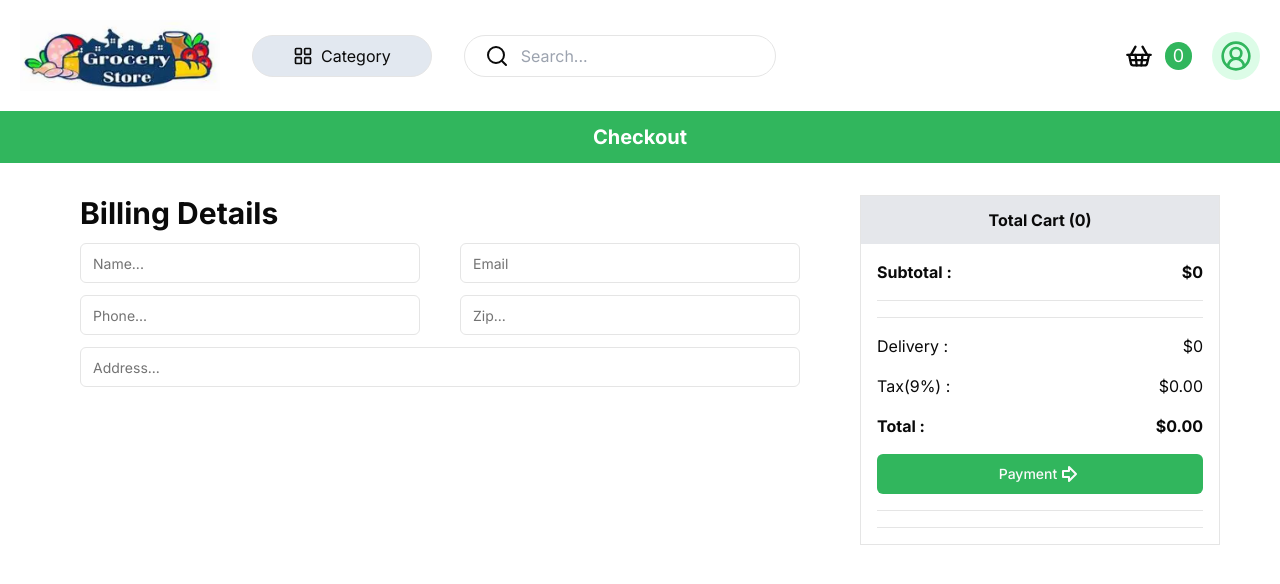
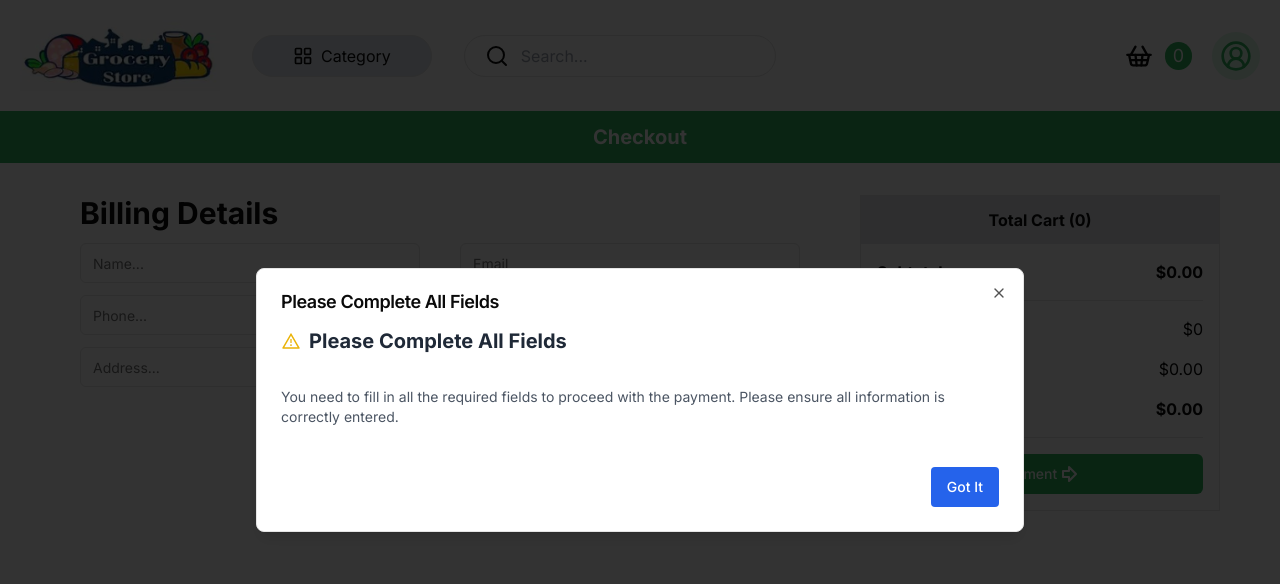
Before and after one commit to CodewithMK180105/Online-Grocery-Store-using-Next-JS, a Next.js app: page /checkout in a window 1280 px wide. Both pictures are taken after a click on the button "Payment". Shown: the top 584 px of the page. Built offline with nearby package versions, Linux system fonts and the light colour scheme.

Commit message:
Dialog box added without proper functionalities

```diff
--- a/app/(routes)/checkout/page.tsx
+++ b/app/(routes)/checkout/page.tsx
@@ -1,12 +1,19 @@
-"use client"
+"use client";
 import { Button } from "@/components/ui/button";
 import { Input } from "@/components/ui/input";
 import { ArrowBigRight } from "lucide-react";
-import { useContext } from "react";
+import { useContext, useState } from "react";
 import { CartContext } from "@/app/context/cartContextProvider";
+import {
+  Dialog,
+  DialogContent,
+  DialogHeader,
+  DialogTitle,
+  DialogTrigger,
+} from "@/components/ui/dialog";
+import Dialogue_box from "@/app/_components/paymentdialogueComponent";
 
-export default function Checkout(){
-
+export default function Checkout() {
   const cartContext = useContext(CartContext);
 
   if (!cartContext) {
@@ -15,37 +22,34 @@ export default function Checkout(){
 
   const { getTotalCartItems, getTotalCartAmount } = cartContext;
 
-    const getSubtotalCartAmount=getTotalCartAmount();
-    const noOfItemsAdded=getTotalCartItems();
+  const getSubtotalCartAmount = getTotalCartAmount();
+  const noOfItemsAdded = getTotalCartItems();
 
-    const taxAmount=(): number=>{
-        return (9/100)*getSubtotalCartAmount;
-    }
-
-    const totalAmount=(): number=>{
-        let tax=taxAmount();
-        let cartTotal=getSubtotalCartAmount;
-        let delivery=(noOfItemsAdded>0)?30:0;
-        return tax+cartTotal+delivery;
-    }
-
-    const formatCurrency = (amount: number): string => {
-        return amount.toFixed(2);
+  const taxAmount = (): number => (9 / 100) * getSubtotalCartAmount;
+  const totalAmount = (): number => {
+    const tax = taxAmount();
+    const cartTotal = getSubtotalCartAmount;
+    const delivery = noOfItemsAdded > 0 ? 30 : 0;
+    return tax + cartTotal + delivery;
   };
 
-    return(
+  const formatCurrency = (amount: number): string => amount.toFixed(2);
+
+  const [isDialogOpen, setIsDialogOpen] = useState(false);
+
+  return (
     <>
       <h2 className="p-3 bg-primary text-xl font-bold text-center text-white">Checkout</h2>
       <div className="p-5 px-5 md:px-10 grid grid-cols-1 md:grid-cols-3 py-8">
         <div className="mx-10 md:col-span-2 mb-8">
           <h2 className="font-bold text-xl sm:text-3xl">Billing Details</h2>
           <div className="grid grid-cols-1 sm:grid-cols-2 gap-3 sm:gap-10 mt-3">
-                        <Input placeholder="Name..."/>
-                        <Input placeholder="Email"/>
+            <Input placeholder="Name..." />
+            <Input placeholder="Email" />
           </div>
           <div className="grid grid-cols-1 sm:grid-cols-2 gap-3 sm:gap-10 mt-3">
-                        <Input placeholder="Phone..."/>
-                        <Input placeholder="Zip..."/>
+            <Input placeholder="Phone..." />
+            <Input placeholder="Zip..." />
           </div>
           <div className="mt-3">
             <Input placeholder="Address..." />
@@ -54,16 +58,37 @@ export default function Checkout(){
         <div className="mx-5 border">
           <h2 className="p-3 bg-gray-200 font-bold text-center">Total Cart ({noOfItemsAdded})</h2>
           <div className="p-4 flex flex-col gap-4">
-                        <h2 className="font-bold flex justify-between">Subtotal : <span>${getSubtotalCartAmount}</span></h2>
-                        <hr /><hr />
-                        <h2 className="flex justify-between">Delivery : <span>${(noOfItemsAdded>0)?30:0}</span></h2>
-                        <h2 className="flex justify-between">Tax(9%) : <span>${formatCurrency(taxAmount())}</span></h2>
-                        <h2 className="font-bold flex justify-between">Total : <span>${formatCurrency(totalAmount())}</span></h2>
-                        <Button>Payment <ArrowBigRight /></Button>
-                        <hr /><hr />
+            <h2 className="font-bold flex justify-between">
+              Subtotal : <span>${formatCurrency(getSubtotalCartAmount)}</span>
+            </h2>
+            <hr />
+            <h2 className="flex justify-between">
+              Delivery : <span>${noOfItemsAdded > 0 ? 30 : 0}</span>
+            </h2>
+            <h2 className="flex justify-between">
+              Tax (9%) : <span>${formatCurrency(taxAmount())}</span>
+            </h2>
+            <h2 className="font-bold flex justify-between">
+              Total : <span>${formatCurrency(totalAmount())}</span>
+            </h2>
+            <hr />
+
+            <Dialog open={isDialogOpen} onOpenChange={setIsDialogOpen}>
+              <DialogTrigger asChild>
+                <Button className="w-full" onClick={() => setIsDialogOpen(true)}>
+                  Payment <ArrowBigRight />
+                </Button>
+              </DialogTrigger>
+              <DialogContent>
+                <DialogHeader>
+                  <DialogTitle>Please Complete All Fields</DialogTitle>
+                </DialogHeader>
+                <Dialogue_box closeDialog={() => setIsDialogOpen(false)} />
+              </DialogContent>
+            </Dialog>
           </div>
         </div>
       </div>
     </>
-    )
+  );
 }
--- a/app/_components/cartItemList.tsx
+++ b/app/_components/cartItemList.tsx
@@ -3,6 +3,7 @@ import productItems from "../_utils/productItems";
 import Image from "next/image";
 import { useContext } from "react";
 import { CartContext } from "../context/cartContextProvider";
+
 
 export default function CartItemList({ cartItems }: { cartItems: Record<number, number> }) {
 
--- /dev/null
+++ b/app/_components/paymentdialogueComponent.tsx
@@ -0,0 +1,30 @@
+
+import { Button } from "@/components/ui/button";
+import { AiOutlineClose, AiOutlineWarning } from "react-icons/ai";
+
+interface DialogueProps {
+  closeDialog: () => void;
+}
+
+export default function Dialogue_box({ closeDialog }: DialogueProps) {
+  return (
+    <>
+      <div className="mb-4 w-full max-w-sm">
+        <div className="flex items-center space-x-2">
+          <AiOutlineWarning className="text-yellow-500 text-xl" />
+          <h2 className="text-xl font-bold text-gray-800">Please Complete All Fields</h2>
+        </div>
+      </div>
+
+      <p className="text-sm text-gray-600 mb-6">
+        You need to fill in all the required fields to proceed with the payment. Please ensure all information is correctly entered.
+      </p>
+
+      <div className="flex justify-end">
+        <Button onClick={closeDialog} className="px-4 py-2 bg-blue-600 text-white rounded hover:bg-blue-700 focus:outline-none">
+          Got It
+        </Button>
+      </div>
+    </>
+  );
+}
--- a/app/context/cartContextProvider.tsx
+++ b/app/context/cartContextProvider.tsx
@@ -26,13 +26,13 @@ const getDefaultCart = (): Record<number, number> => {
 const CartContextProvider = ({ children }: any) => {
 
     const [cartItems, setCartItems] = useState(getDefaultCart());
-    console.log(cartItems);
+    // console.log(cartItems);
 
     const { toast } = useToast()
 
     const addToCart = (itemId: number, number_of_products: number) => {
         setCartItems((prev)=>({...prev,[itemId]:prev[itemId]+number_of_products}));
-        console.log(cartItems);
+        // console.log(cartItems);
         toast({
             description: "Item added Successfully",
         })
```
Lines whose indentation alone changed are shown as unchanged.
